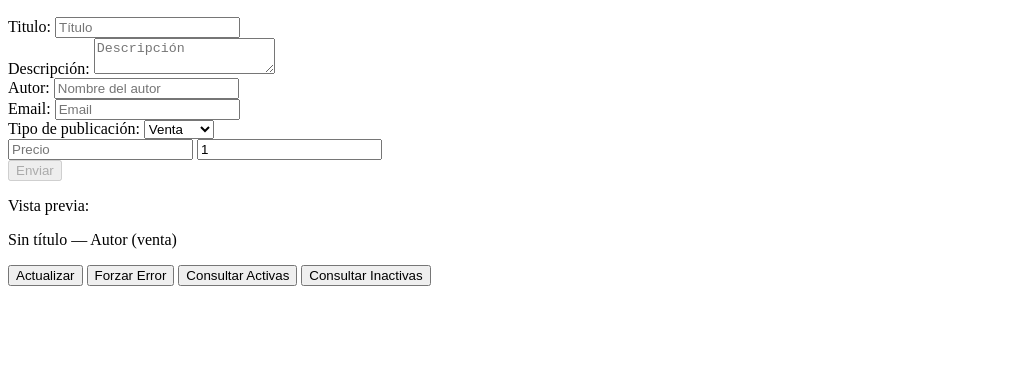
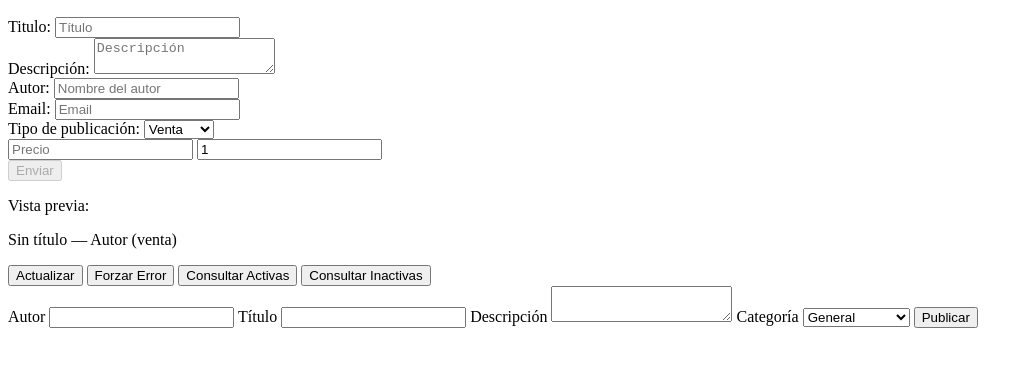
Before and after one commit to FabriArmeni/Gestor-Publicaciones, a website with bundled scripts: page public/index.html in a window 1280 px wide. Shown: the part 110-476 px from the top of the page, without its empty margins (0-1033 px from the left). Built offline with nearby package versions, Linux system fonts and the light colour scheme.

Commit message:
Parte 2 · El formulario en el cliente

```diff
--- a/public/index.html
+++ b/public/index.html
@@ -1,10 +1,12 @@
 <!doctype html>
 <html lang="en">
+
 <head>
   <meta charset="UTF-8" />
   <meta name="viewport" content="width=device-width, initial-scale=1.0" />
   <title>Publicaciones</title>
 </head>
+
 <body>
   <main>
     <h1>Gestor de Publicaciones</h1>
@@ -57,7 +59,26 @@
       <button id="consultarInactivas" type="button">Consultar Inactivas</button>
     </div>
     <section id="lista-publicaciones"></section>
+
+    <form id="pedido" action="/publicaciones" method="post">
+      <label>Autor <input name="autor" required></label>
+      <label>Título <input name="titulo" minlength="5" maxlength="80" required></label>
+      <label>Descripción <textarea name="descripcion" minlength="20" maxlength="500" required></textarea></label>
+      <label>Categoría
+        <select name="categoria" required>
+          <option value="general">General</option>
+          <option value="aviso">Aviso</option>
+          <option value="evento">Evento</option>
+          <option value="compraventa">Compra-venta</option>
+        </select>
+      </label>
+      <button>Publicar</button>
+    </form>
+    <p id="salida"></p>
+
+
   </main>
   <script type="module" src="js/main.js"></script>
 </body>
+
 </html>
--- a/src/Publicacion.js
+++ b/src/Publicacion.js
@@ -109,7 +109,3 @@ export default class Publicacion {
         return this.estado;
     }
 }
-
-// pruebas de que funciona
-// const pub1 = new Publicacion("v".repeat(80), "a".repeat(500), "martin", "aviso")
-// console.log("pub1", pub1);
```
Lines whose indentation alone changed are shown as unchanged.
